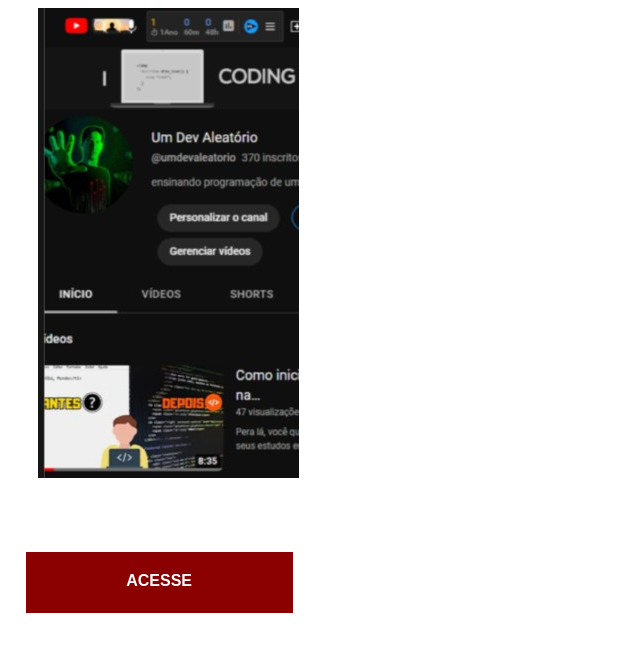
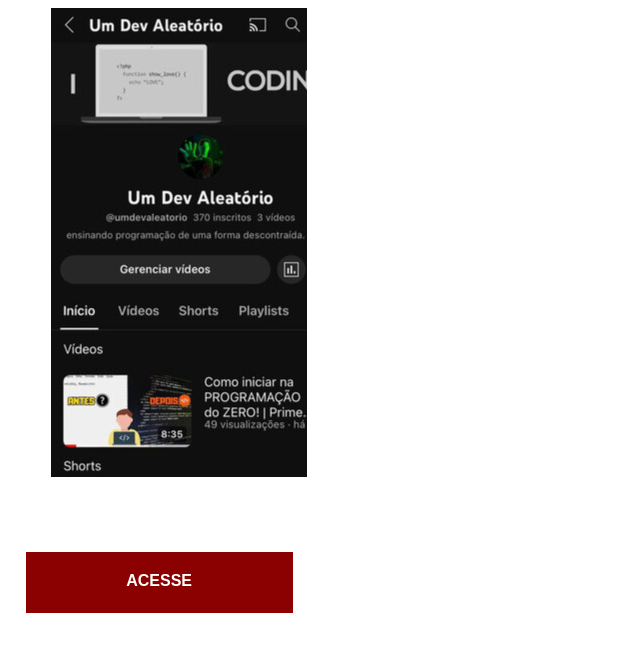
Before and after one commit to elesbaodev/Projeto-Social, a plain HTML site: page pag002.html in a window 1280 px wide. Shown: the whole page, without its empty margins (0-640 px from the left). Drawn offline with Linux system fonts and the light colour scheme.

Commit message:
Atualizei o css.

```diff
--- a/estilos/style.css
+++ b/estilos/style.css
@@ -68,16 +68,18 @@ iframe {
 
 
 #img03 {
-    position: absolute;
-    overflow: hidden;
-    width: 279px;
-    height: 470px;
-    left: 3%;
+    width: 313px;
+    height: 469px;
+    left: 4%;
     top: 1%;
+    overflow: auto;
 
 }
-#img03::-webkit-scrollbar  {
+#img3::-webkit-scrollbar  {
     display: none;
+    height: 0px;
+    width: 0px;
+
 }
 
 #github {
@@ -85,7 +87,11 @@ iframe {
 }
 
 #perfil {
+    position: fixed;
+    left: 1%;
+    top: 1%;
     height: 469px;
+    width: 466px;
 }
 
 /*#channel {
--- a/pag002.html
+++ b/pag002.html
@@ -15,7 +15,7 @@
 
         }
 
-        ::-webkit-scrollbar {
+        iframe::-webkit-scrollbar {
 
             display: none;
             height: 0px;
@@ -30,12 +30,15 @@
             color: white;
             padding: 20px;
             background-color: darkred;
-            position: absolute;
+            position: fixed;
             text-align: center;
             left: 2%;
             width: 227px;
             height: 21px;
             top: 69%;
+        }
+        a:hover {
+            background-color: red;
         }
 
 
@@ -43,8 +46,9 @@
 </head>
 <body>
     <section>
-      <iframe id="img03" src="imagens/tela-youtube (2).png"  frameborder="0" scrolling="no" ></iframe>
+      <iframe id="img03" src="imagens/tela-youtube.jpg"  frameborder="0"></iframe>
       <a href="https://www.youtube.com/channel/UCSuIVJbriXI9PMiuWPn4oWw" target="_blank">ACESSE</a>
+
 
 
     </section>
```
Also changed, not shown: pag004.html (+4 -0 lines), imagens/tela-github.png, imagens/tela-github2.png (added), imagens/tela-github3.png (added), imagens/tela-youtube.jpg (added).
